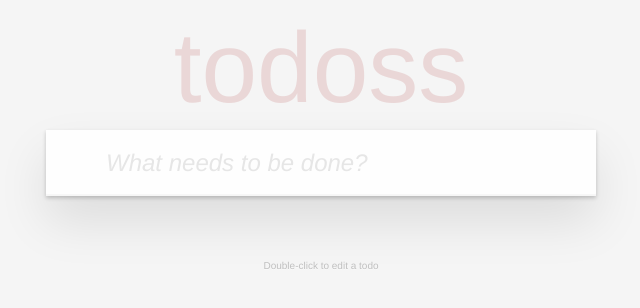
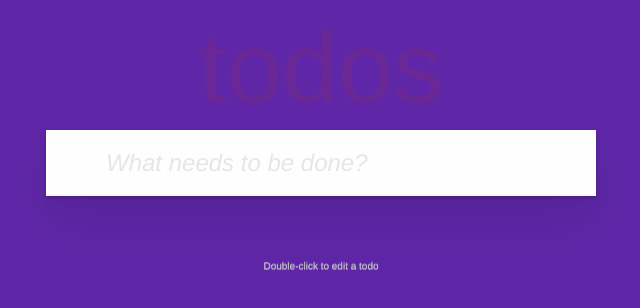
Before and after one commit to serhatgunes/ToDoApplication, a website: page index.html in a window 1280 px wide. Shown: the whole page, without its empty margins (319-959 px from the left). Drawn offline with Linux system fonts and the light colour scheme; no server answers.

Commit message:
index page changed

```diff
--- a/_includes/index.css
+++ b/_includes/index.css
@@ -23,7 +23,7 @@ appearance: none;
 body {
 font: 14px 'Helvetica Neue', Helvetica, Arial, sans-serif;
 line-height: 1.4em;
-background: #f5f5f5;
+background: #5f27a8;
 color: #4d4d4d;
 min-width: 230px;
 max-width: 550px;
--- a/index.html
+++ b/index.html
@@ -10,7 +10,7 @@
 		<section class="todoapp">
 			<header class="header">
 				 <!--<h1 style="font-style: italic; color:blue">TODOS</h1> -->
-				<h1>todoss</h1>
+				<h1>todos</h1>
 				<input class="new-todo" placeholder="What needs to be done?" autofocus>
 			</header>
 			<section style="display:none" class="main">
```
